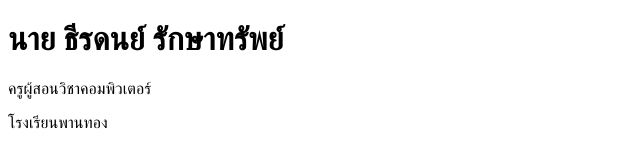
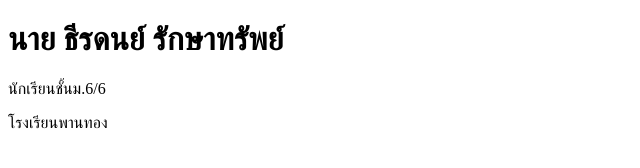
Before and after one commit to Beer2008/portfolio, a plain HTML site: page ihdex.html in a window 1280 px wide. Shown: the full height of the page, 0-640 px from the left. Drawn offline with Linux system fonts and the light colour scheme.

Commit message:
Update description in ihdex.html

```diff
--- a/ihdex.html
+++ b/ihdex.html
@@ -5,7 +5,7 @@
 </head>
 <body>
 <h1>นาย ธีรดนย์ รักษาทรัพย์</h1>
-<p>ครูผู้สอนวิชาคอมพิวเตอร์</p>
+<p>นักเรียนชั้นม.6/6</p>
 <p>โรงเรียนพานทอง</p>
 </body>
 </html>
```
